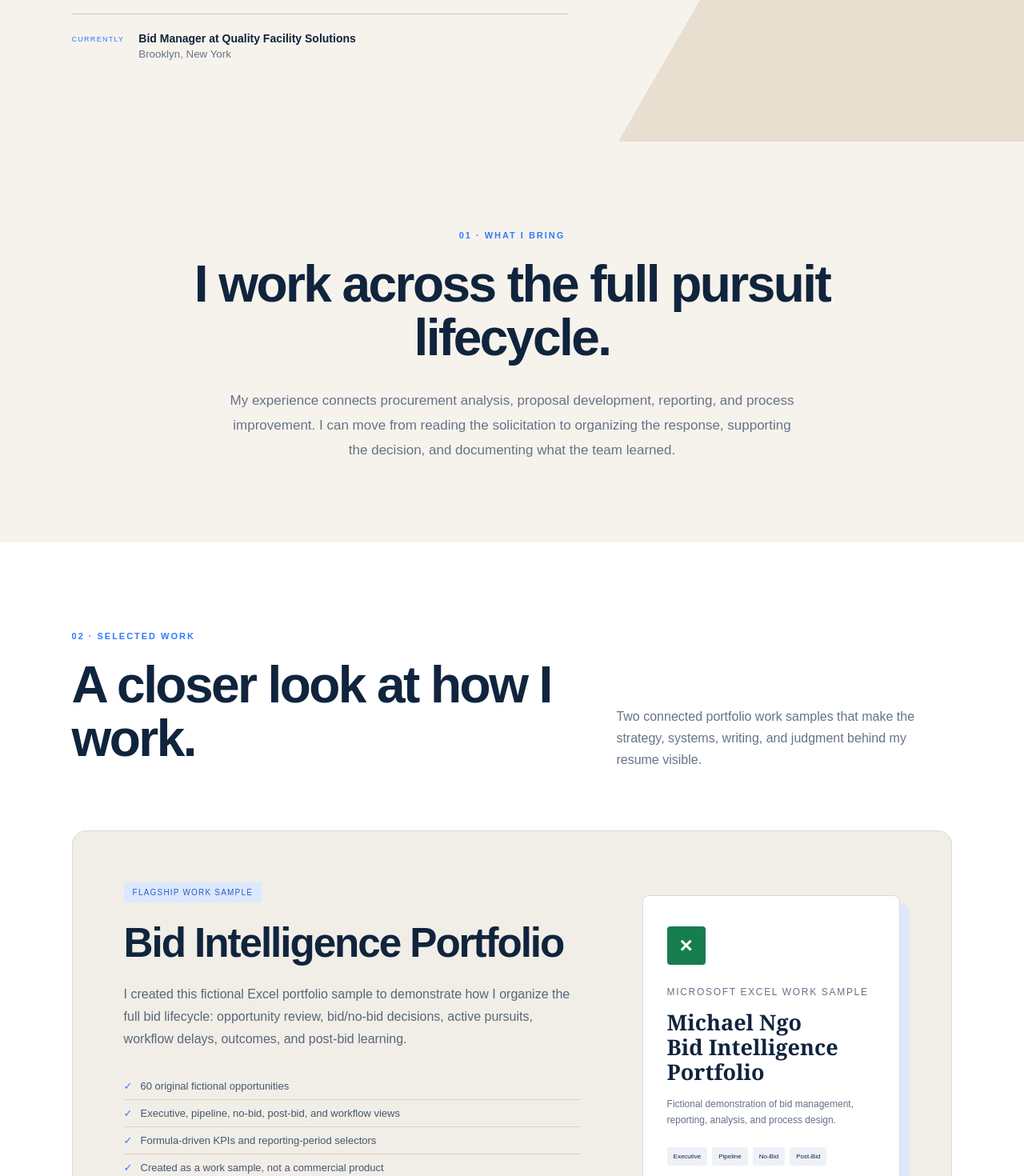
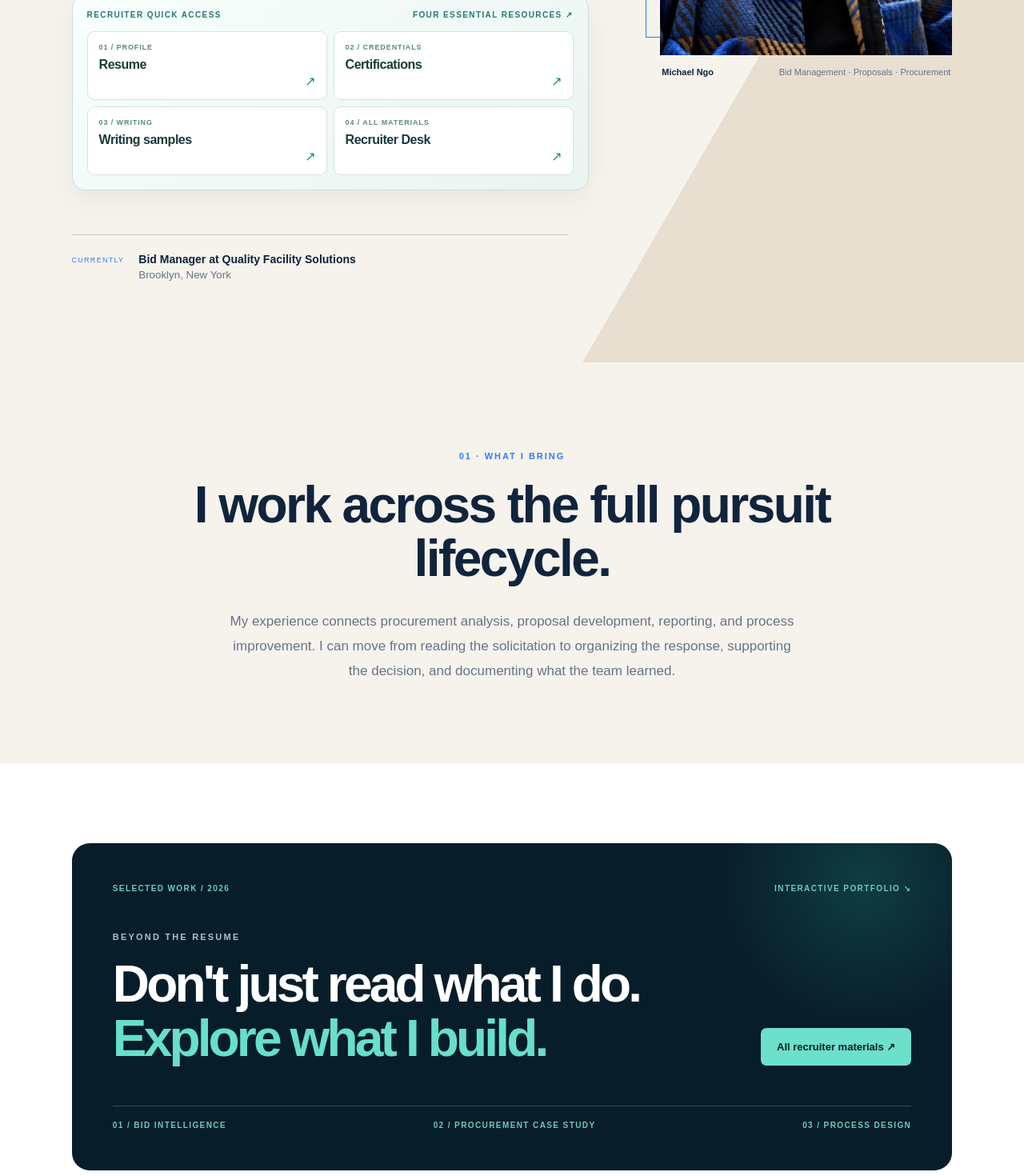
Before and after one commit to michaelngo5x/michael-ngo-portfolio, a Next.js app: page / in a window 1280 px wide. Shown: the part 820-2290 px from the top of the page at 80% size. Built offline with nearby package versions, Linux system fonts and the light colour scheme.

Commit message:
Showcase portfolio work and add recruiter quick access on homepage

```diff
--- a/app/page.tsx
+++ b/app/page.tsx
@@ -44,6 +44,15 @@ export default function Home() {
               Download resume
             </a>
           </div>
+          <div className="career-shortcuts" aria-label="Quick access to career materials">
+            <div className="career-shortcuts-label"><span>RECRUITER QUICK ACCESS</span><span>FOUR ESSENTIAL RESOURCES ↗</span></div>
+            <div className="career-shortcuts-grid">
+              <a href="/downloads/Michael-Ngo-Resume-2026.pdf" target="_blank" rel="noopener noreferrer"><span>01 / PROFILE</span><strong>Resume</strong><i aria-hidden="true">↗</i></a>
+              <a href="/downloads/Michael-Ngo-Certification-Portfolio-2026.pdf" target="_blank" rel="noopener noreferrer"><span>02 / CREDENTIALS</span><strong>Certifications</strong><i aria-hidden="true">↗</i></a>
+              <a href="/projects/qta-case-study"><span>03 / WRITING</span><strong>Writing samples</strong><i aria-hidden="true">↗</i></a>
+              <a href="/recruiter"><span>04 / ALL MATERIALS</span><strong>Recruiter Desk</strong><i aria-hidden="true">↗</i></a>
+            </div>
+          </div>
           <div className="role-line">
             <span>Currently</span>
             <strong>Bid Manager at Quality Facility Solutions</strong>
@@ -61,6 +70,28 @@ export default function Home() {
         </div>
       </section>
 
+      <style>{`
+        .career-shortcuts{margin:32px 0 20px;padding:18px;border:1px solid #cbdedc;border-radius:16px;background:linear-gradient(145deg,#f8fffd,#e9f4f1);box-shadow:0 12px 34px #0c504311}
+        .career-shortcuts-label,.work-showcase-topline,.work-showcase-tracks{display:flex;justify-content:space-between;gap:12px;flex-wrap:wrap;font-size:10px;letter-spacing:.14em;font-weight:800;color:#237a71}
+        .career-shortcuts-grid{display:grid;grid-template-columns:repeat(2,minmax(0,1fr));gap:8px;margin-top:15px}
+        .career-shortcuts-grid a{position:relative;display:flex;flex-direction:column;gap:8px;min-height:86px;padding:14px;border-radius:9px;background:#fff;border:1px solid #d5e5e1;text-decoration:none;color:#173b39;transition:transform .2s,box-shadow .2s}
+        .career-shortcuts-grid a:hover{transform:translateY(-3px);box-shadow:0 10px 22px #0c50431b}
+        .career-shortcuts-grid a span{font-size:9px;letter-spacing:.1em;color:#5b8982;font-weight:700}
+        .career-shortcuts-grid a strong{font-size:16px;letter-spacing:-.03em}
+        .career-shortcuts-grid a i{position:absolute;right:13px;bottom:13px;font-style:normal;color:#138d7c}
+        .work-showcase-intro{margin:0 0 45px;background:#081d2a;color:#f5f9f7;border-radius:22px;padding:clamp(24px,4vw,60px);overflow:hidden;position:relative}
+        .work-showcase-intro:after{content:"";position:absolute;right:-90px;top:-150px;width:400px;height:400px;border-radius:50%;background:radial-gradient(circle,#2abda533,transparent 65%);pointer-events:none}
+        .work-showcase-topline,.work-showcase-tracks{color:#70c9bd;position:relative;z-index:1}
+        .work-showcase-display{display:flex;justify-content:space-between;align-items:end;gap:28px;position:relative;z-index:1;margin:45px 0 50px}
+        .work-showcase-kicker{font-size:11px;letter-spacing:.2em;color:#a0c7c3;font-weight:700}
+        .work-showcase-display h2{font-size:clamp(34px,5vw,70px);letter-spacing:-.06em;line-height:1.05;margin:18px 0 0;color:#fff}
+        .work-showcase-display h2 em{font-style:normal;color:#67dfc9}
+        .work-showcase-display>a{white-space:nowrap;color:#081d2a;background:#6ce0ca;border-radius:7px;padding:16px 20px;font-size:13px;font-weight:800;text-decoration:none}
+        .work-showcase-tracks{border-top:1px solid #ffffff33;padding-top:18px}
+        @media(max-width:700px){.work-showcase-display{display:block}.work-showcase-display>a{display:inline-block;margin-top:25px}.work-showcase-tracks{gap:10px}}
+        @media(max-width:430px){.career-shortcuts-grid{grid-template-columns:1fr}.career-shortcuts-grid a{min-height:70px}}
+        @media(prefers-reduced-motion:reduce){.career-shortcuts-grid a{transition:none}.career-shortcuts-grid a:hover{transform:none}}
+      `}</style>
       <section className="statement section">
         <p className="eyebrow">01 · What I bring</p>
         <h2>I work across the full pursuit lifecycle.</h2>
@@ -73,6 +104,11 @@ export default function Home() {
       </section>
 
       <section className="work section" id="work">
+        <div className="work-showcase-intro">
+          <div className="work-showcase-topline"><span>SELECTED WORK / 2026</span><span>INTERACTIVE PORTFOLIO ↘</span></div>
+          <div className="work-showcase-display"><div><span className="work-showcase-kicker">BEYOND THE RESUME</span><h2>Don't just read what I do.<br/><em>Explore what I build.</em></h2></div><a href="/recruiter">All recruiter materials <span aria-hidden="true">↗</span></a></div>
+          <div className="work-showcase-tracks"><span>01 / BID INTELLIGENCE</span><span>02 / PROCUREMENT CASE STUDY</span><span>03 / PROCESS DESIGN</span></div>
+        </div>
         <Heading
           number="02"
           label="Selected work"
```
